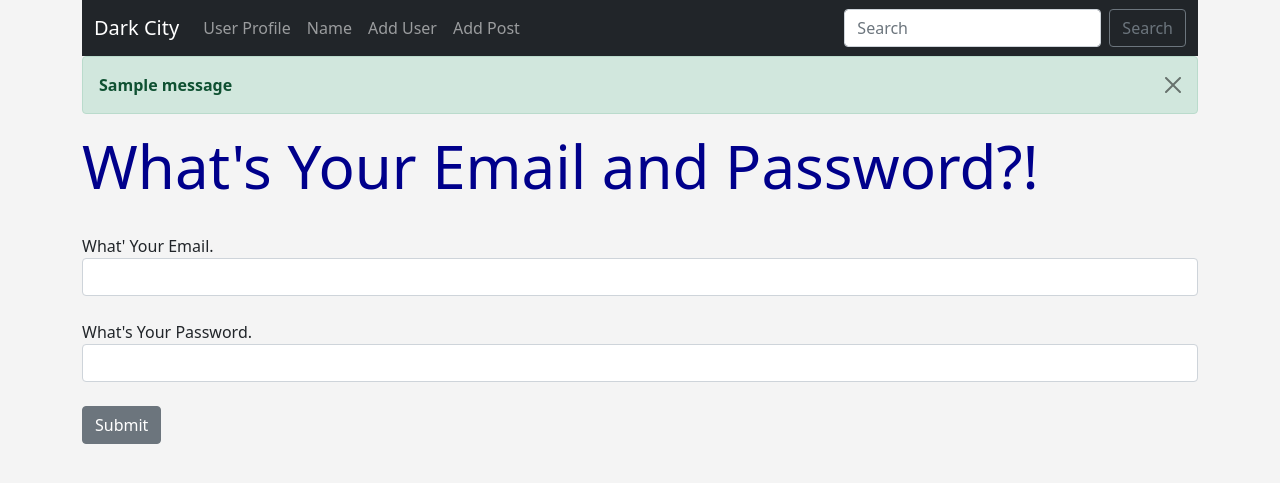
After one commit to BashCtl/flasker-blog, a Flask app: page /test_pw in a window 1280 px wide. The commit adds this page. Shown: the top 483 px of the page. Run offline with Flask 3, Linux system fonts and the light colour scheme; tables that the repository leaves empty hold one stand-in row (values such as "Sample post"); one stand-in notice (Sample message) is shown.

Commit message:
add blog post model, page and form for blog creation

```diff
--- a/main.py
+++ b/main.py
@@ -5,9 +5,10 @@ from flask_migrate import Migrate
 from werkzeug.security import generate_password_hash, check_password_hash
 from wtforms import StringField, SubmitField, EmailField, PasswordField, BooleanField, ValidationError
 from wtforms.validators import DataRequired, EqualTo, Length
+from wtforms.widgets import TextArea
 from dotenv import load_dotenv
 from os import getenv
-from datetime import datetime
+from datetime import datetime, date
 
 load_dotenv()
 
@@ -20,6 +21,12 @@ app.config["SECRET_KEY"] = getenv("SECRET_KEY")
 # Initialize the database
 db = SQLAlchemy(app)
 migrate = Migrate(app, db)
+
+
+# Rest Json example
+@app.route("/date")
+def get_current_date():
+    return {"Date": date.today()}
 
 
 # Create Model
@@ -47,6 +54,17 @@ class User(db.Model):
         return f"User(id={self.id}, name={self.name}, email={self.email})"
 
 
+# Create a Blog Post model
+class Post(db.Model):
+    __tablename__ = "posts"
+    id = db.Column(db.Integer, primary_key=True)
+    title = db.Column(db.String(255))
+    content = db.Column(db.Text)
+    author = db.Column(db.String(255))
+    created_at = db.Column(db.DateTime, default=datetime.utcnow())
+    slug = db.Column(db.String(255))
+
+
 # Create a Form Class
 class UserForm(FlaskForm):
     name = StringField("Name", validators=[DataRequired()])
@@ -62,6 +80,42 @@ class UserForm(FlaskForm):
 class NameForm(FlaskForm):
     name = StringField("What's Your Name", validators=[DataRequired()])
     submit = SubmitField("Submit")
+
+
+# Password Form
+class PasswordForm(FlaskForm):
+    email = EmailField("What' Your Email.", validators=[DataRequired()])
+    password = PasswordField("What's Your Password.", validators=[DataRequired()])
+    submit = SubmitField("Submit")
+
+
+# Create Post Form
+class PostForm(FlaskForm):
+    title = StringField("Title", validators=[DataRequired()])
+    content = StringField("Content", validators=[DataRequired()], widget=TextArea())
+    author = StringField("Author", validators=[DataRequired()])
+    slug = StringField("Slug", validators=[DataRequired()])
+    submit = SubmitField("Submit")
+
+
+# Post page
+@app.route("/add-post", methods=["GET", "POST"])
+def create_post():
+    form = PostForm()
+
+    if form.validate_on_submit():
+        post = Post(title=form.title.data, content=form.content.data,
+                    author=form.author.data, slug=form.slug.data)
+        form.title.data = ""
+        form.content.data = ""
+        form.author.data = ""
+        form.slug.data = ""
+
+        db.session.add(post)
+        db.session.commit()
+
+        flash("Blog Post Submitted Successfully!", category="success")
+    return render_template("create_post.html", form=form)
 
 
 # Update Database Record
@@ -148,6 +202,29 @@ def page_internal_server_error(e):
     return render_template("500.html"), 500
 
 
+# Create Password Test Page
+@app.route("/test_pw", methods=["GET", "POST"])
+def test_pw():
+    email = None
+    password = None
+    user_check = None
+    passed = None
+    form = PasswordForm()
+    if form.validate_on_submit():
+        email = form.email.data
+        password = form.password.data
+        form.email.data = ""
+        form.password.data = ""
+
+        user_check = User.query.filter_by(email=email).first()
+        # Check Hashed Password
+        passed = check_password_hash(user_check.password_hash, password)
+
+        flash("Form Submitted Successfully.", category="success")
+    return render_template("test_pw.html", form=form, email=email,
+                           password=password, user_check=user_check, passed=passed)
+
+
 # Create Name Page
 @app.route("/name", methods=["GET", "POST"])
 def name_page():
--- a/templates/navbar.html
+++ b/templates/navbar.html
@@ -15,6 +15,9 @@
          <li class="nav-item">
           <a class="nav-link" href="{{ url_for('add_user') }}">Add User</a>
         </li>
+         <li class="nav-item">
+          <a class="nav-link" href="{{ url_for('create_post') }}">Add Post</a>
+        </li>
       </ul>
       <form class="d-flex">
         <input class="form-control me-2" type="search" placeholder="Search" aria-label="Search">
--- /dev/null
+++ b/templates/test_pw.html
@@ -0,0 +1,41 @@
+{% extends 'base.html' %}
+
+{% block content %}
+{% with messages =  get_flashed_messages(with_categories=true) %}
+{% if messages %}
+{% for category, message in messages %}
+    <div class="alert alert-{{category}} alert-dismissible fade show" role="alert">
+        <strong>{{ message }}</strong>
+        <button type="button" class="btn-close" data-bs-dismiss="alert" aria-label="Close"></button>
+    </div>
+{% endfor %}
+{% endif %}
+{% endwith %}
+{% if email %}
+    <h1>Email: {{ email }}</h1>
+    <h1>Password: {{ password }}</h1>
+    <br>
+    <h2>I found this info:</h2>
+    Name: {{ user_check.name }}<br>
+    Email: {{ user_check.email }}<br>
+    PW: {{ user_check.password_hash }}<br>
+    <br>
+    Passed: {{ passed }}
+
+{% else %}
+    <h1>What's Your Email and Password?!</h1>
+    <br>
+    <form method="POST">
+        {{ form.hidden_tag() }}
+        {{ form.email.label(class='from-label') }}
+        {{ form.email(class='form-control') }}
+        <br>
+        {{ form.password.label(class='from-label') }}
+        {{ form.password(class='form-control') }}
+        <br>
+        {{ form.submit(class='btn btn-secondary') }}
+    </form>
+
+{% endif %}
+
+{% endblock %}
```
Also changed, not shown: migrations/versions/221bdc5d4f1d_add_post_model.py (added, +36 -0 lines), templates/create_post.html (added, +37 -0 lines).
